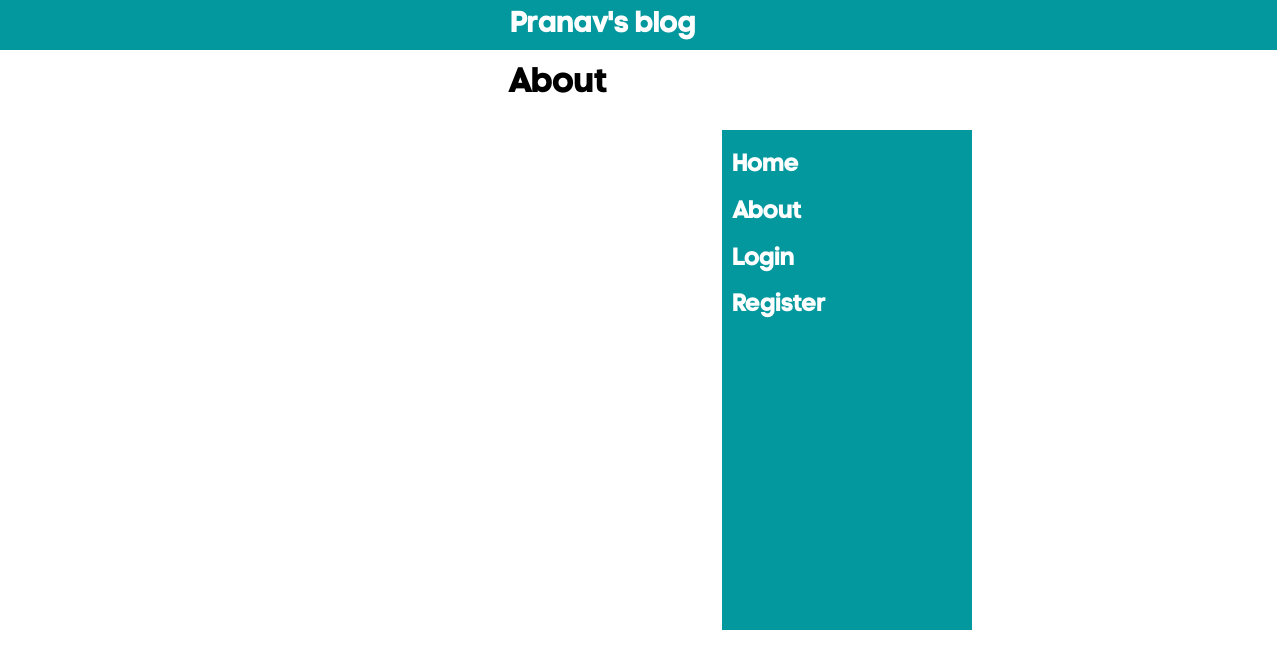
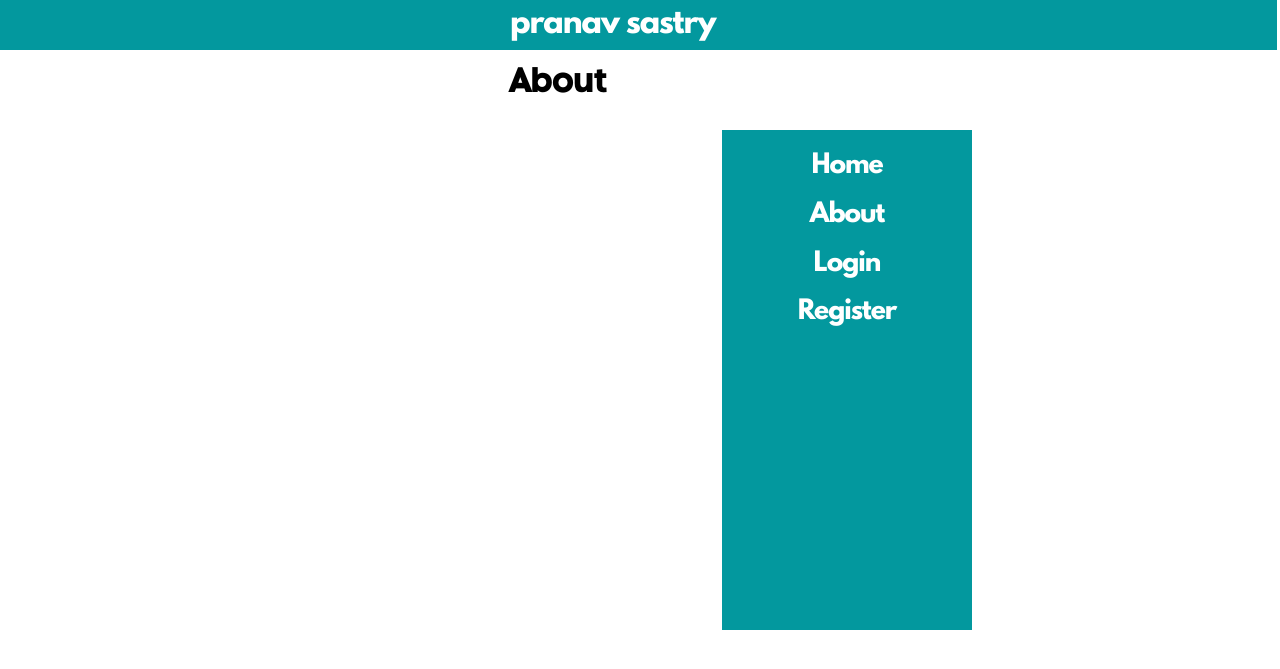
Before and after one commit to pranftw/flask_it, a Flask app: page /about in a window 1280 px wide. Shown: the top 669 px of the page. Run offline with Flask 2, Linux system fonts and the light colour scheme.

Commit message:
Updated layout.html

```diff
--- a/flaskblog/templates/layout.html
+++ b/flaskblog/templates/layout.html
@@ -13,24 +13,24 @@
 <body>
   <div class="top_bar">
     <div style="height:1px;"></div>
-    <h1 style="margin-left:510px;font-size:30px;margin-top:5px;margin-right:auto;"><a href="{{ url_for('main.home') }}" style="text-decoration:none;color:white;">Pranav's blog</a></h1>
+    <h1 style="font-family:'League-Spartan',sans-serif;margin-left:510px;font-size:30px;margin-top:5px;margin-right:auto;"><a href="{{ url_for('main.home') }}" style="text-decoration:none;color:white;">pranav sastry</a></h1>
     <div style="margin-top:-50px;"></div>
     {% if current_user.is_authenticated %}
-      <h2 style="margin-left:1520px;margin-right:300px;margin-top:5px;font-size:20px;"><a href="{{ url_for('users.account') }}" style="text-decoration:none;color:white;">{{ current_user.username }}</a></h2>
+      <h2 style="margin-left:1520px;margin-right:300px;margin-top:2px;font-size:25px;"><a href="{{ url_for('users.account') }}" style="text-decoration:none;color:white;">{{ current_user.username }}</a></h2>
     {% endif %}
   </div>
-  <div class="right_bar">
+  <div class="right_bar" style="text-align:center;">
     <div style="height:10px;"></div>
-    <h1 style="font-size:25px;margin-top:10px;"><a href="{{ url_for('main.home') }}" style="text-decoration:none;color:white;">Home</a></h1>
-    <h1 style="font-size:25px;margin-top:10px;"><a href="{{ url_for('main.about') }}" style="text-decoration:none;color:white;">About</a></h1>
+    <h1 style="font-family:'League-Spartan',sans-serif;font-size:25px;margin-top:10px;margin-left:0px;"><a href="{{ url_for('main.home') }}" style="text-decoration:none;color:white;">Home</a></h1>
+    <h1 style="font-family:'League-Spartan',sans-serif;font-size:25px;margin-top:10px;margin-left:0px;"><a href="{{ url_for('main.about') }}" style="text-decoration:none;color:white;">About</a></h1>
     {% if current_user.is_authenticated %}
-      <h1 style="font-size:25px;margin-top:10px;"><a href="{{ url_for('posts.new_post',username=current_user.username) }}" style="text-decoration:none;color:white;">New Post</a></h1>
-      <h1 style="font-size:25px;margin-top:10px;"><a href="{{ url_for('users.profile',username=current_user.username) }}" style="text-decoration:none;color:white;">Profile</a></h1>
-      <h1 style="font-size:25px;margin-top:10px;"><a href="{{ url_for('users.account') }}" style="text-decoration:none;color:white;">Account</a></h1>
-      <h1 style="font-size:25px;margin-top:10px;"><a href="{{ url_for('users.logout') }}" style="text-decoration:none;color:white;">Logout</a></h1>
+      <h1 style="font-family:'League-Spartan',sans-serif;font-size:25px;margin-top:10px;margin-left:0px;"><a href="{{ url_for('posts.new_post',username=current_user.username) }}" style="text-decoration:none;color:white;">New Post</a></h1>
+      <h1 style="font-family:'League-Spartan',sans-serif;font-size:25px;margin-top:10px;margin-left:0px;"><a href="{{ url_for('users.profile',username=current_user.username) }}" style="text-decoration:none;color:white;">Profile</a></h1>
+      <h1 style="font-family:'League-Spartan',sans-serif;font-size:25px;margin-top:10px;margin-left:0px;"><a href="{{ url_for('users.account') }}" style="text-decoration:none;color:white;">Account</a></h1>
+      <h1 style="font-family:'League-Spartan',sans-serif;font-size:25px;margin-top:10px;margin-left:0px;"><a href="{{ url_for('users.logout') }}" style="text-decoration:none;color:white;">Logout</a></h1>
     {% else %}
-    <h1 style="font-size:25px;margin-top:10px;"><a href="{{ url_for('users.login') }}" style="text-decoration:none;color:white;">Login</a></h1>
-    <h1 style="font-size:25px;margin-top:10px;"><a href="{{ url_for('users.register') }}" style="text-decoration:none;color:white;">Register</a></h1>
+    <h1 style="font-family:'League-Spartan',sans-serif;font-size:25px;margin-top:10px;margin-left:0px;"><a href="{{ url_for('users.login') }}" style="text-decoration:none;color:white;">Login</a></h1>
+    <h1 style="font-family:'League-Spartan',sans-serif;font-size:25px;margin-top:10px;margin-left:0px;"><a href="{{ url_for('users.register') }}" style="text-decoration:none;color:white;">Register</a></h1>
     {% endif %}
   </div>
   <div style="margin-top:-590px;height:0px;"></div>
```
